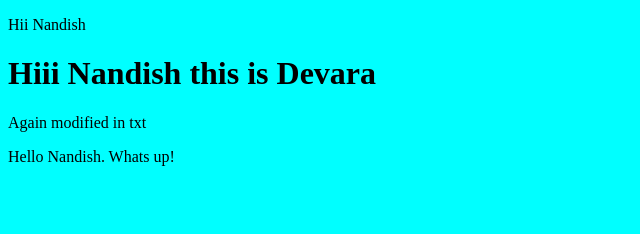
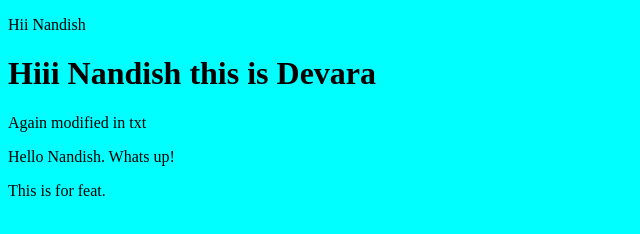
Before and after one commit to Nandish1212/practice, a plain HTML site: page index.html in a window 1280 px wide. Shown: the whole page, without its empty margins (0-640 px from the left). Drawn offline with Linux system fonts and the light colour scheme.

Commit message:
Change in hello file.

```diff
--- a/index.html
+++ b/index.html
@@ -16,5 +16,6 @@
     <h1>Hiii Nandish this is Devara</h1>
     <p>Again modified in txt</p>
     <p>Hello Nandish. Whats up!</p>
+    <p>This is for feat.</p>
 </body>
 </html>
```
Also changed, not shown: hello.txt.
